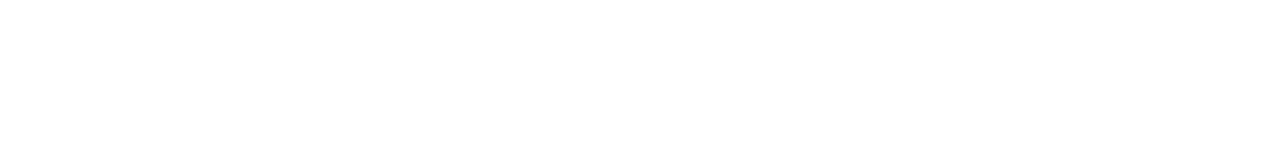
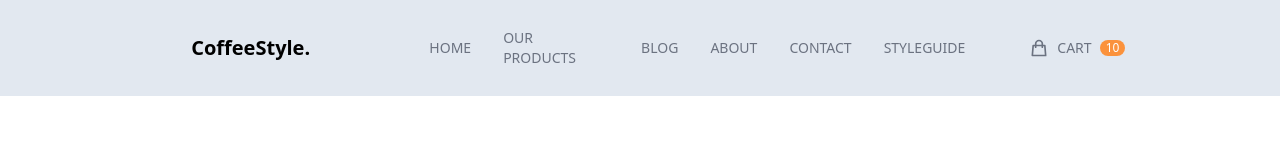
Before and after one commit to Phuy29/tailwind-coffee-style, a website: page public/index.html in a window 1280 px wide. Drawn offline with Linux system fonts and the light colour scheme.

Commit message:
Add header 1

```diff
--- a/public/index.html
+++ b/public/index.html
@@ -11,8 +11,38 @@
 
 <body>
   <div id="root">
-    <div class="content-wrapper">
-      <header></header>
+    <div class="content-wrapper max-w-screen-2xl text-base mx-auto px-8 bg-slate-200">
+      <header class="py-6 mx-10">
+        <nav class="flex flex-row justify-between items-center">
+          <div class="logo basis-2/6 text-center text-xl font-semibold cursor-pointer">
+            CoffeeStyle.
+          </div>
+
+          <ul class="basis-3/6 flex items-center justify-end gap-8 uppercase text-sm text-gray-500 font-medium">
+            <li class="ct-top-menu-item">
+              <a href="#">Home</a>
+            </li>
+            <li class="ct-top-menu-item"><a href="#">Our Products</a></li>
+            <li class="ct-top-menu-item"><a href="#">Blog</a></li>
+            <li class="ct-top-menu-item"><a href="#">About</a></li>
+            <li class="ct-top-menu-item"><a href="#">Contact</a></li>
+            <li class="ct-top-menu-item"><a href="#">StyleGuide</a></li>
+          </ul>
+
+          <ul class="basis-1/6 flex justify-start items-center ml-16 uppercase text-sm text-gray-500 font-medium">
+            <li>
+              <a href="#" class="flex items-center">
+                <svg xmlns="http://www.w3.org/2000/svg" class="ct-icon" fill="none" viewBox="0 0 24 24"
+                  stroke="currentColor" stroke-width="2">
+                  <path stroke-linecap="round" stroke-linejoin="round" d="M16 11V7a4 4 0 00-8 0v4M5 9h14l1 12H4L5 9z" />
+                </svg>
+                <span class="mx-2">Cart</span>
+                <span class="ct-badge-circle bg-orange-400 text-white">10</span>
+              </a>
+            </li>
+          </ul>
+        </nav>
+      </header>
       <main></main>
       <footer></footer>
     </div>
--- a/src/input.css
+++ b/src/input.css
@@ -1,3 +1,16 @@
 @tailwind base;
 @tailwind components;
 @tailwind utilities;
+
+/* ct = custom */
+.ct-top-menu-item {
+  @apply cursor-pointer py-1 hover:text-gray-800 relative after:absolute after:bottom-0 after:left-0 after:bg-light-coffee after:h-0.5 after:w-0 hover:after:w-full after:transition-all after:ease-in-out after:duration-300;
+}
+
+.ct-icon {
+  @apply w-5 h-5 inline-block;
+}
+
+.ct-badge-circle {
+  @apply text-xs text-center rounded-full px-1.5;
+}
--- a/tailwind.config.js
+++ b/tailwind.config.js
@@ -1,7 +1,11 @@
 module.exports = {
   content: ["./public/**/*.{html,js}"],
   theme: {
-    extend: {},
+    extend: {
+      colors: {
+        "light-coffee": "#C89F94",
+      },
+    },
   },
   plugins: [],
 };
```
Also changed, not shown: public/output.css.
